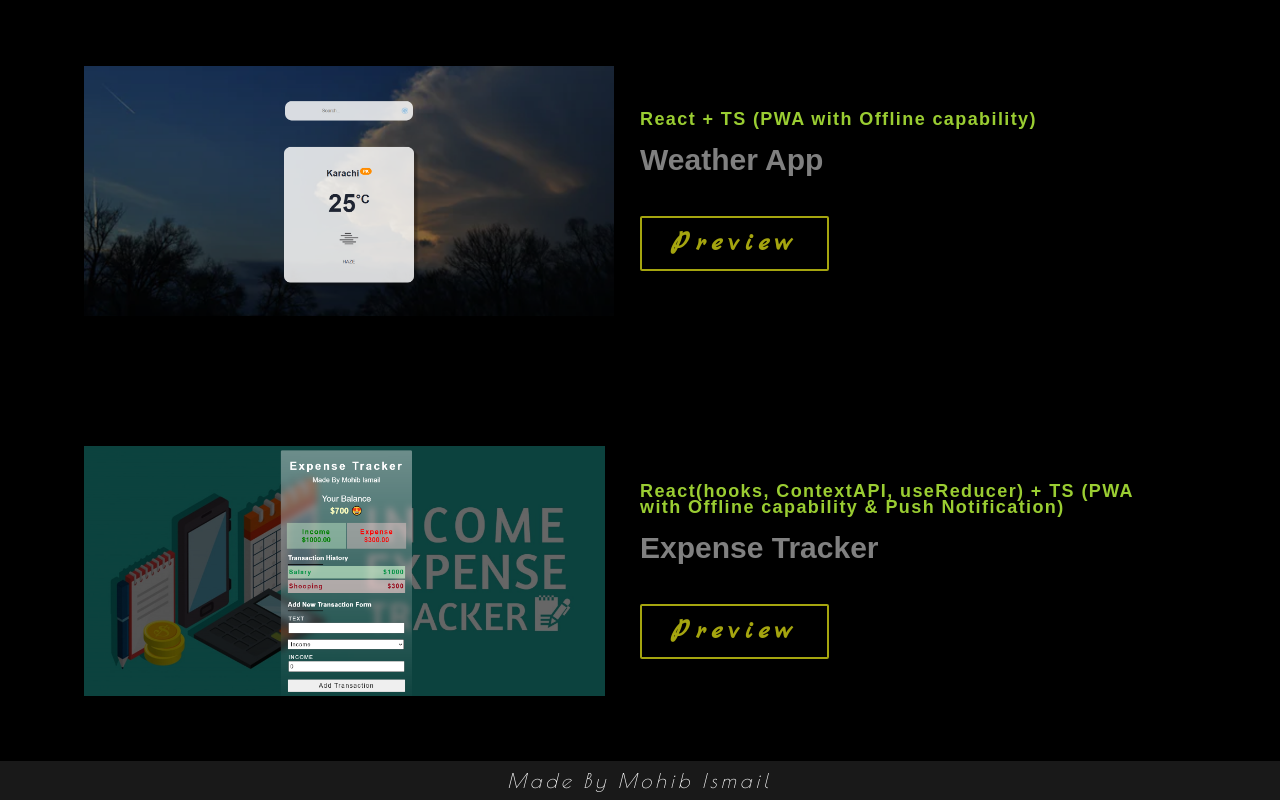
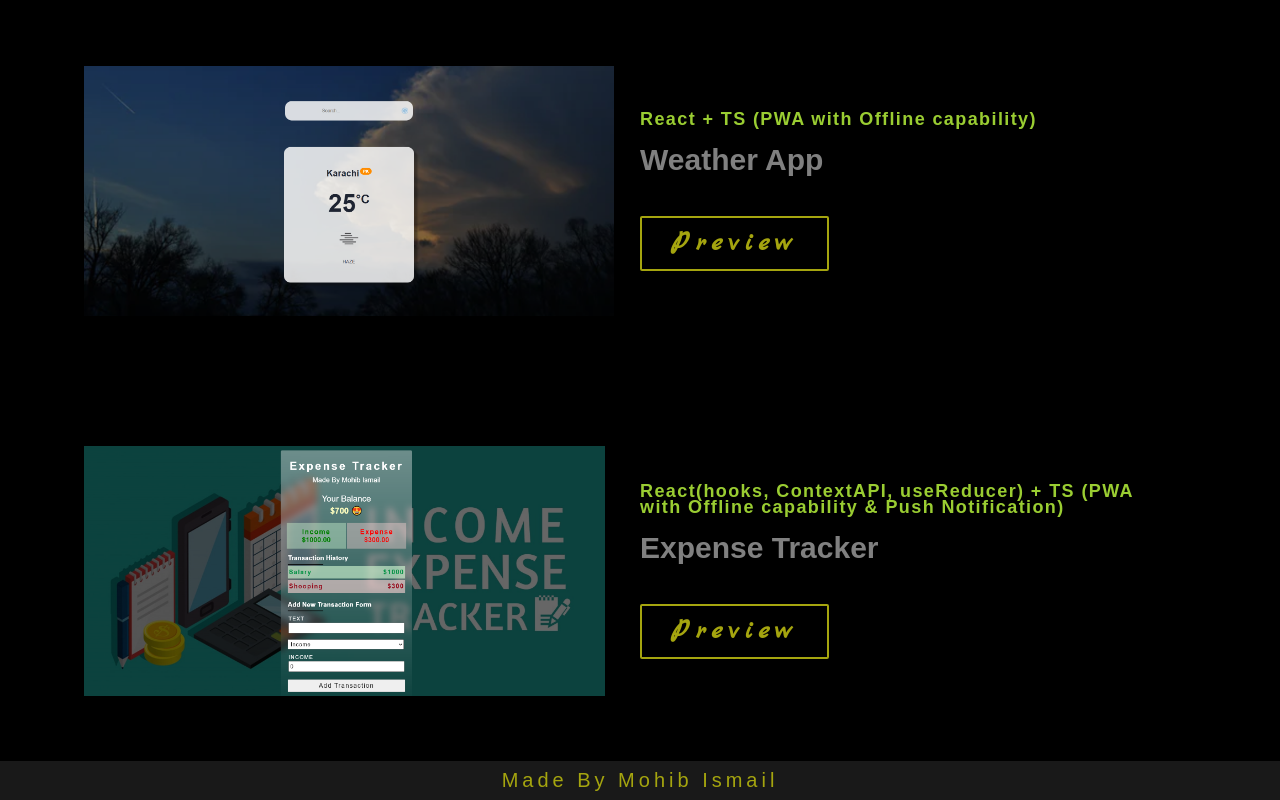
Before and after one commit to imohib168/MyPortfolio, a React (Create React App) app: page /reactProjects in a window 1280 px wide. Shown: the part 4639-5439 px from the top of the page. Built offline with nearby package versions, Linux system fonts and the light colour scheme; the HTML template or start-up script is replaced by a standard one.

Commit message:
Changes in Footer Component

```diff
--- a/src/Components/Footer/Footer.elements.js
+++ b/src/Components/Footer/Footer.elements.js
@@ -7,6 +7,8 @@ export const FooterWrapper = styled.div`
     padding: 8px;
     font-size: 20px;
     letter-spacing: 4px;
-    font-style: italic;
-    font-family: 'Poiret One', cursive;
+    font-weight: 300;
+    color: #A5A50F;
+    /* font-style: italic; */
+    /* font-family: 'Poiret One', cursive; */
 `
```
